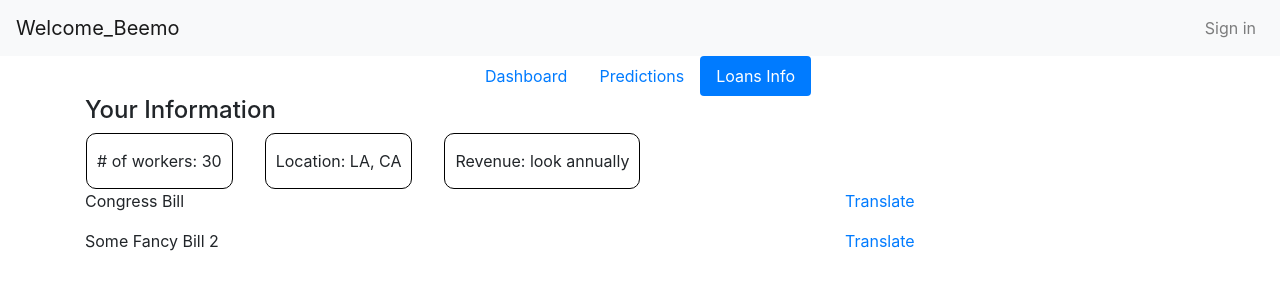
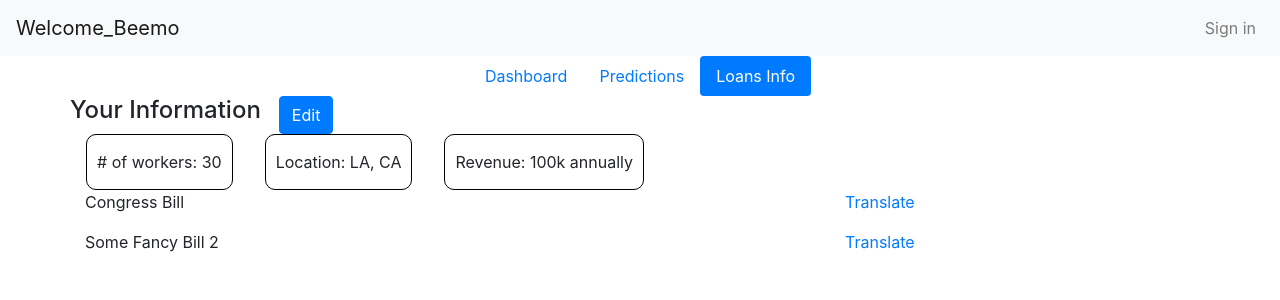
Before and after one commit to haemin-lee/RainyDay, a React (Create React App) app in the folder raindyday/: page /loans in a window 1280 px wide. Shown: the top 300 px of the page. Built offline with nearby package versions, Linux system fonts and the light colour scheme.

Commit message:
edit form in modal

```diff
--- a/raindyday/src/pages/home/tabs/loans/index.js
+++ b/raindyday/src/pages/home/tabs/loans/index.js
@@ -1,4 +1,6 @@
 import { useState } from 'react'
+import { Button, Modal, Form } from 'react-bootstrap'
+
 let example_data = [
     {
         name: 'Congress Bill',
@@ -31,20 +33,78 @@ function Pill(props) {
     )
 }
 
+function handleSubmit() {
+    /* Data is captured but not fully validated or parsed */
+    var workers = document.getElementById("numWorkers").value;
+    var location = document.getElementById("location").value;
+    var annualRevenue = document.getElementById("annualRevenue").value;
+}
+
+function EditModal() {
+    const [show, setShow] = useState(false);
+
+    const handleClose = () => setShow(false);
+    const handleShow = () => setShow(true);
+
+    return (
+        <div>
+          <Button variant="primary" onClick={handleShow}>
+            Edit
+          </Button>
+
+          <Modal show={show} onHide={handleClose}>
+            <Modal.Header closeButton>
+              <Modal.Title>Edit your information</Modal.Title>
+            </Modal.Header>
+            <Modal.Body>
+                <Form>
+                  <Form.Group controlId="formNumWorkers">
+                    <Form.Label>Number of workers</Form.Label>
+                    <Form.Control placeholder="Enter number" type="number" id="numWorkers"/>
+                  </Form.Group>
+
+                  <Form.Group controlId="formLocation">
+                    <Form.Label>Location</Form.Label>
+                    <Form.Control placeholder="Enter location" id="location"/>
+                  </Form.Group>
+
+                  <Form.Group controlId="formAnnualRevenue">
+                    <Form.Label>Annual Revenue</Form.Label>
+                    <Form.Control placeholder="Enter annual revenue" type="number" id="annualRevenue"/>
+                  </Form.Group>
+                  <Button variant="primary" type="submit" onClick={handleSubmit}>
+                    Submit
+                  </Button>
+                </Form>
+            </Modal.Body>
+            <Modal.Footer>
+              <Button variant="secondary" onClick={handleClose}>
+                Close
+              </Button>
+            </Modal.Footer>
+          </Modal>
+        </div>
+      );
+}
+
 function Loans() {
     const [bills, setBills] = useState(example_data)
     return (
-        <>
-            <h4>Your Information</h4>
+        <div>
+            <div className="row">
+                <h4>Your Information</h4>
+                &nbsp;&nbsp;&nbsp;&nbsp;
+                <EditModal></EditModal>
+            </div>
             <div className="row">
                 <Pill># of workers: {30}</Pill>
                 <Pill>Location: {'LA, CA'}</Pill>
-                <Pill>Revenue: {'look annually'}</Pill>
+                <Pill>Revenue: {'100k annually'}</Pill>
             </div>
             {bills.map((bill) => {
                 return <Bill name={bill.name} />
             })}
-        </>
+        </div>
     )
 }
 
```
